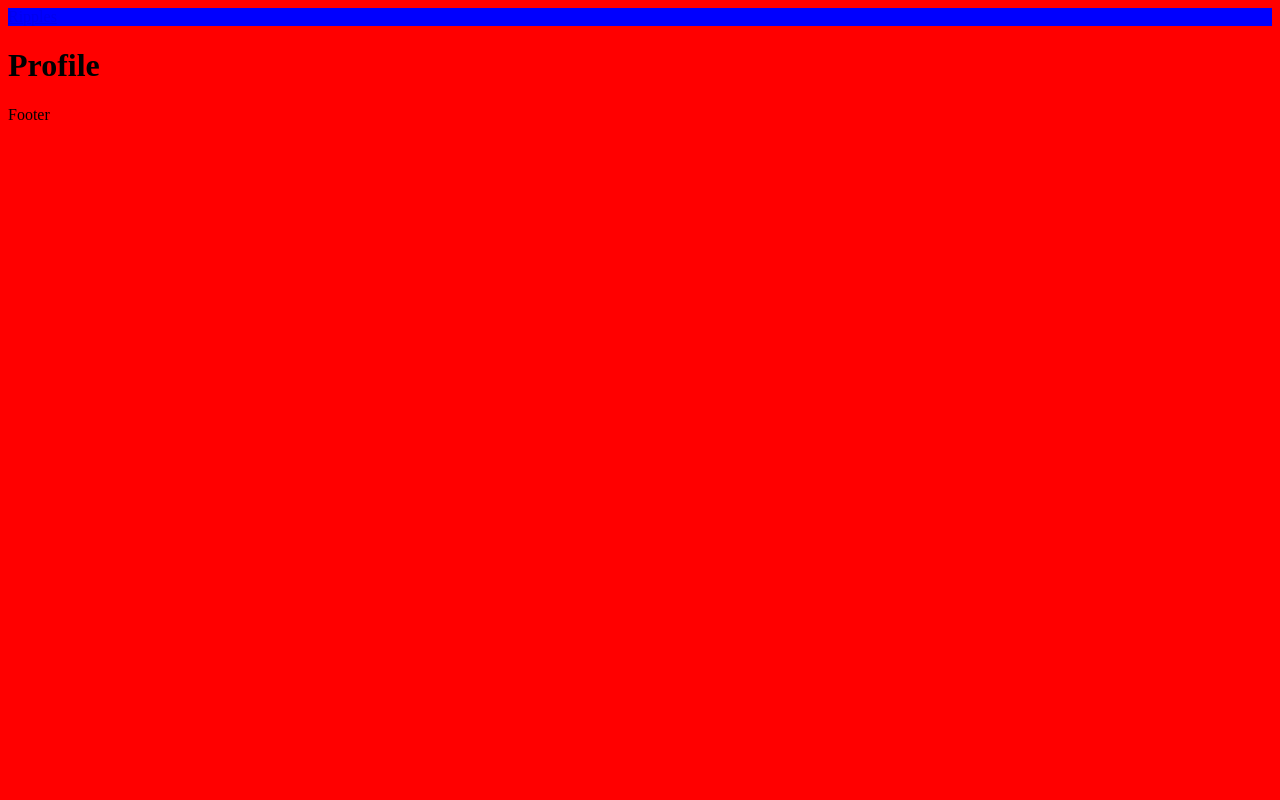
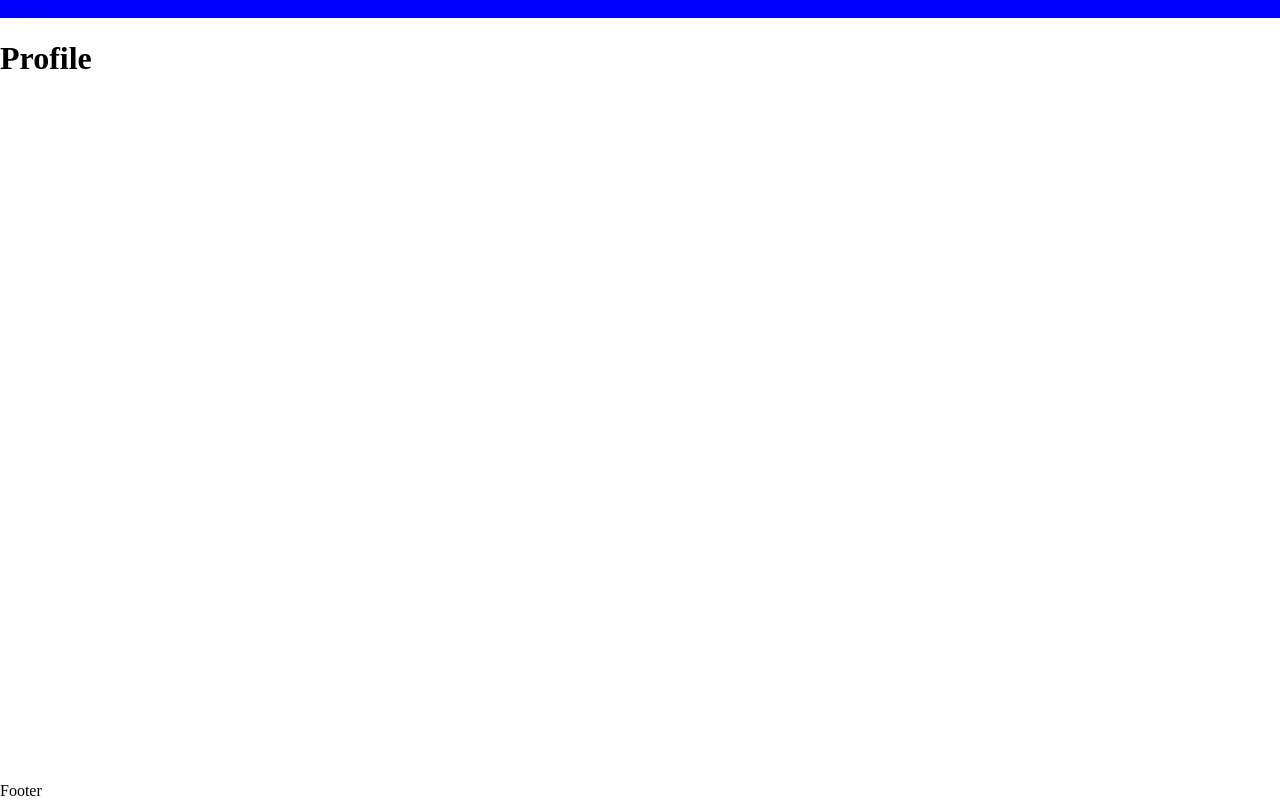
Before and after one commit to bst003/ripples, a React (Vite) app: page /profile in a window 1280 px wide. Built offline with nearby package versions, Linux system fonts and the light colour scheme.

Commit message:
Add normalize css and set up some base styles

```diff
--- a/package.json
+++ b/package.json
@@ -12,6 +12,7 @@
   "dependencies": {
     "css-loader": "^6.8.1",
     "firebase": "^9.23.0",
+    "normalize.css": "^8.0.1",
     "react": "^18.2.0",
     "react-dom": "^18.2.0",
     "react-router-dom": "^6.14.0",
--- a/src/assets/scss/base.scss
+++ b/src/assets/scss/base.scss
@@ -1,3 +1,47 @@
+// Variables
+////////////////////////////////////////////////
+
+:root{
+
+}
+
+// Site Base
+////////////////////////////////////////////////
+
+*{
+    box-sizing: border-box;
+}
+
 body{
-    background-color: red;;
+    // background-color: red;
 }
+
+#root > div{
+    display: flex;
+    flex-direction: column;
+    min-height: 100vh;
+}
+
+.site-main{
+    flex: 1 1;
+}
+
+// Helper Classes
+////////////////////////////////////////////////
+
+.screen-reader-text{
+    border: 0;
+    clip: rect(1px, 1px, 1px, 1px);
+    -webkit-clip-path: inset(50%);
+    clip-path: inset(50%);
+    height: 1px;
+    margin: -1px;
+    overflow: hidden;
+    padding: 0;
+    position: absolute !important;
+    width: 1px;
+    word-wrap: normal !important;
+}
+
+// Base Typography
+////////////////////////////////////////////////
--- a/src/main.jsx
+++ b/src/main.jsx
@@ -3,6 +3,7 @@ import ReactDOM from "react-dom/client";
 import RouteSwitch from "./RouteSwitch.jsx";
 
 import "./assets/scss/base.scss";
+import "normalize.css";
 
 ReactDOM.createRoot(document.getElementById("root")).render(
   <React.StrictMode>
```
Also changed, not shown: 1 other file (tests, documents, lock files or other folders).
